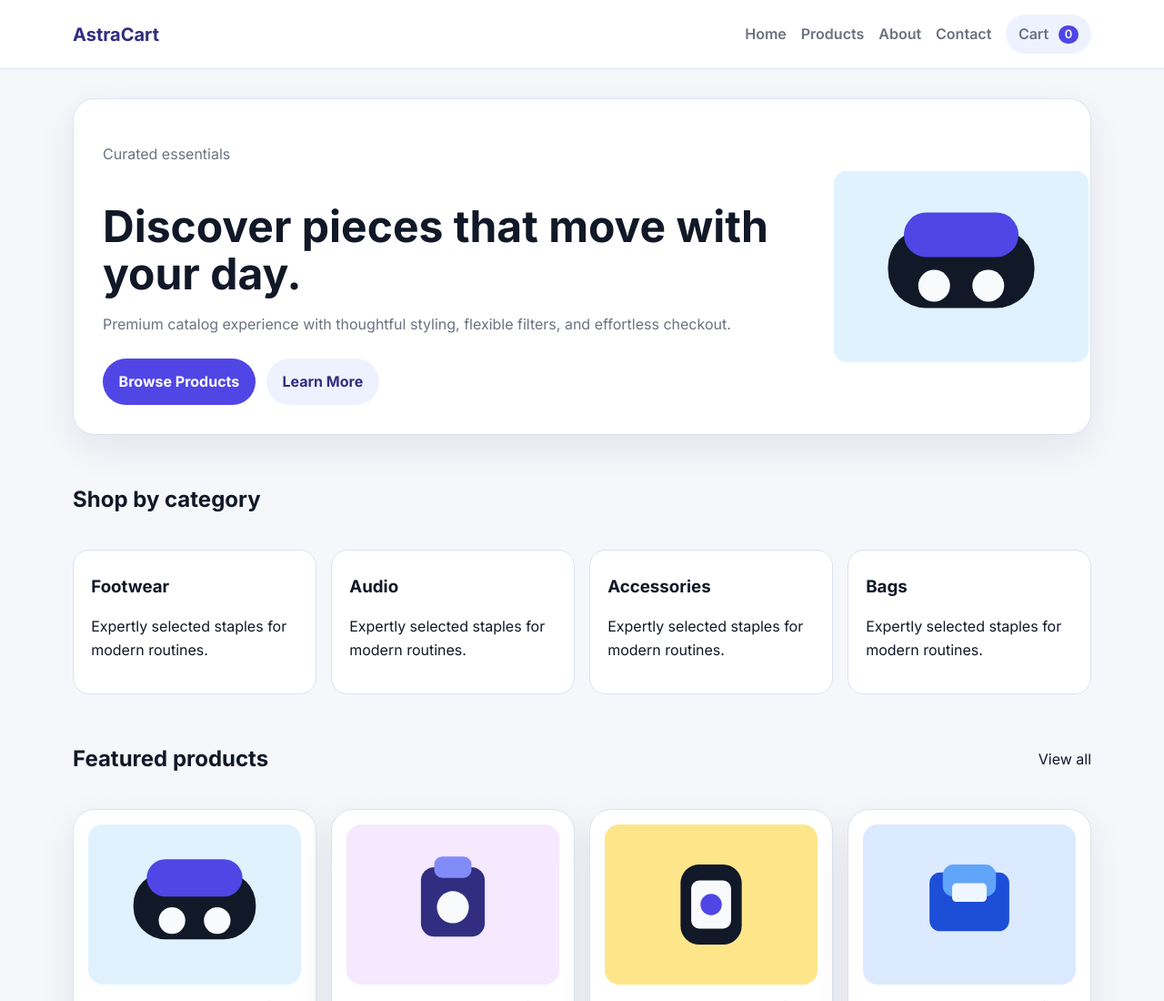
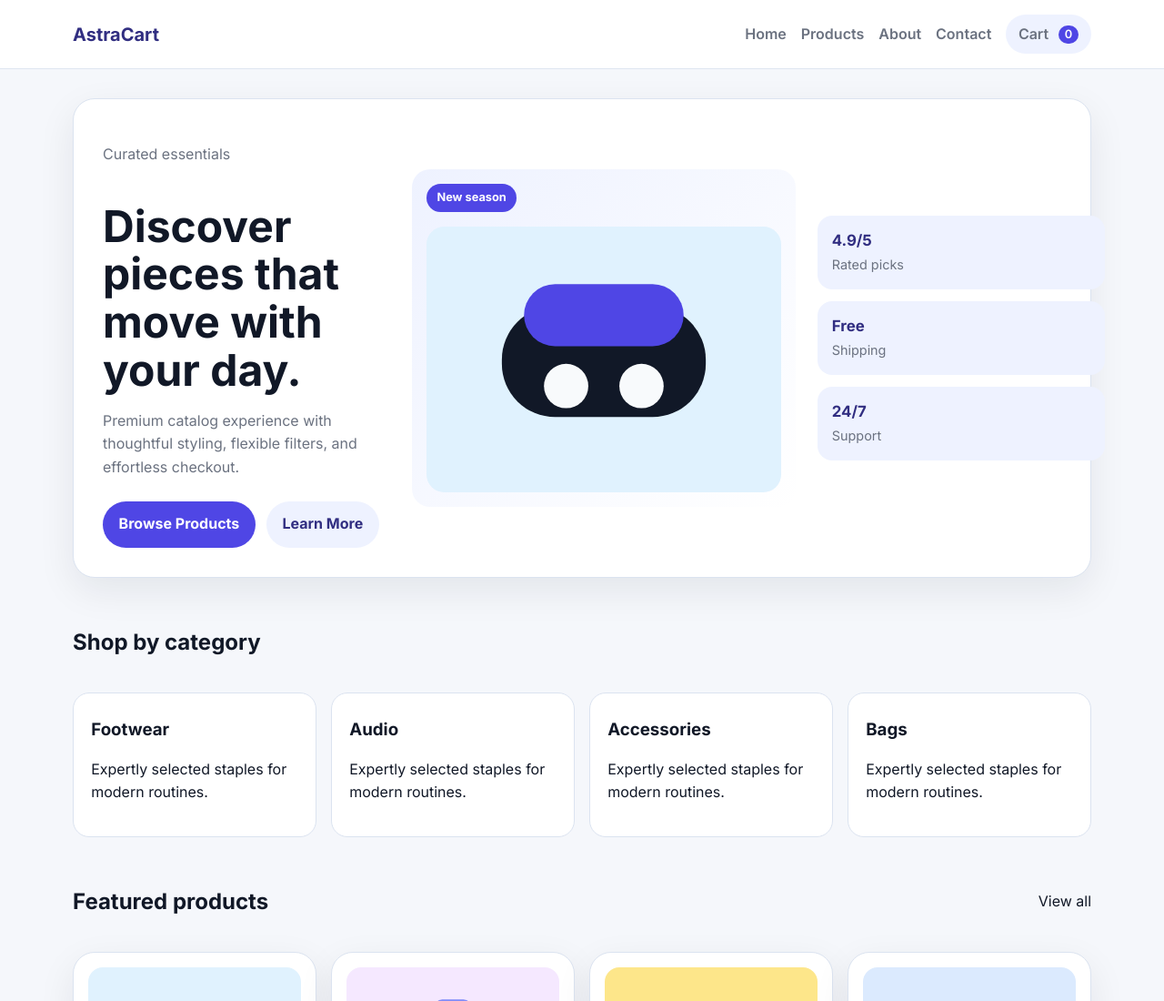
Before and after one commit to vi-ja/ecommerce-app, a plain HTML site: page index.html in a window 1280 px wide. Shown: the top 1100 px of the page at 91% size. Drawn offline with Linux system fonts and the light colour scheme.

Commit message:
Separate hero layout across HTML, CSS, and JS

```diff
--- a/css/style.css
+++ b/css/style.css
@@ -34,9 +34,14 @@ img { max-width: 100%; display: block; }
 #app { padding: 2rem 0 4rem; }
 .hero-section, .panel, .product-card, .checkout-card, .contact-card { background: var(--surface); border: 1px solid var(--border); border-radius: 24px; box-shadow: var(--shadow); }
 .hero-section { display: grid; grid-template-columns: 30% 40% 30%; gap: 1.5rem; padding: 2rem; align-items: center; margin-bottom: 2rem; }
-.hero-copy { grid-column: 1 / span 2; min-width: 0; }
-.hero-panel { grid-column: 3; display: flex; justify-content: center; }
-.hero-panel img { width: 100%; max-width: 280px; }
+.hero-copy { grid-column: 1 / span 1; }
+.hero-side-card { grid-column: 2 / span 1; padding: 1rem; display: flex; flex-direction: column; gap: 1rem; border-radius: 20px; background: linear-gradient(135deg, var(--surface-2), var(--surface)); }
+.hero-side-card img { border-radius: 16px; aspect-ratio: 4 / 3; object-fit: cover; }
+.hero-badge { display: inline-flex; width: fit-content; padding: 0.35rem 0.7rem; border-radius: 999px; background: var(--primary); color: white; font-size: 0.8rem; font-weight: 700; }
+.hero-stats { grid-column: 3 / span 1; display: grid; gap: 0.8rem; }
+.hero-stats > div { padding: 0.9rem 1rem; border-radius: 16px; background: var(--surface-2); color: var(--primary-dark); }
+.hero-stats strong { display: block; font-size: 1.05rem; }
+.hero-stats span { color: var(--muted); font-size: 0.9rem; }
 .hero-copy h1 { font-size: clamp(2rem, 4vw, 3rem); line-height: 1.1; margin-bottom: 1rem; }
 .hero-copy p { color: var(--muted); font-size: 1rem; margin-bottom: 1.5rem; }
 .button-row { display: flex; gap: 0.75rem; flex-wrap: wrap; }
--- a/js/views/home.js
+++ b/js/views/home.js
@@ -16,18 +16,33 @@ export function renderHome(app) {
   const products = getProducts().slice(0, 4);
   const categories = getCategories();
   app.innerHTML = `
-    <section class="hero-section">
+    <section class="hero-section" aria-labelledby="hero-title">
       <div class="hero-copy">
         <p class="eyebrow">Curated essentials</p>
-        <h1>Discover pieces that move with your day.</h1>
+        <h1 id="hero-title">Discover pieces that move with your day.</h1>
         <p>Premium catalog experience with thoughtful styling, flexible filters, and effortless checkout.</p>
         <div class="button-row">
           <a class="btn btn-primary" href="/products" data-route="/products">Browse Products</a>
           <a class="btn btn-secondary" href="/about" data-route="/about">Learn More</a>
         </div>
       </div>
-      <div class="hero-panel">
+      <div class="hero-side-card">
+        <div class="hero-badge">New season</div>
         <img src="assets/nova-runner.svg" alt="Featured product hero" />
+      </div>
+      <div class="hero-stats" aria-label="Highlights">
+        <div>
+          <strong>4.9/5</strong>
+          <span>Rated picks</span>
+        </div>
+        <div>
+          <strong>Free</strong>
+          <span>Shipping</span>
+        </div>
+        <div>
+          <strong>24/7</strong>
+          <span>Support</span>
+        </div>
       </div>
     </section>
 
```
